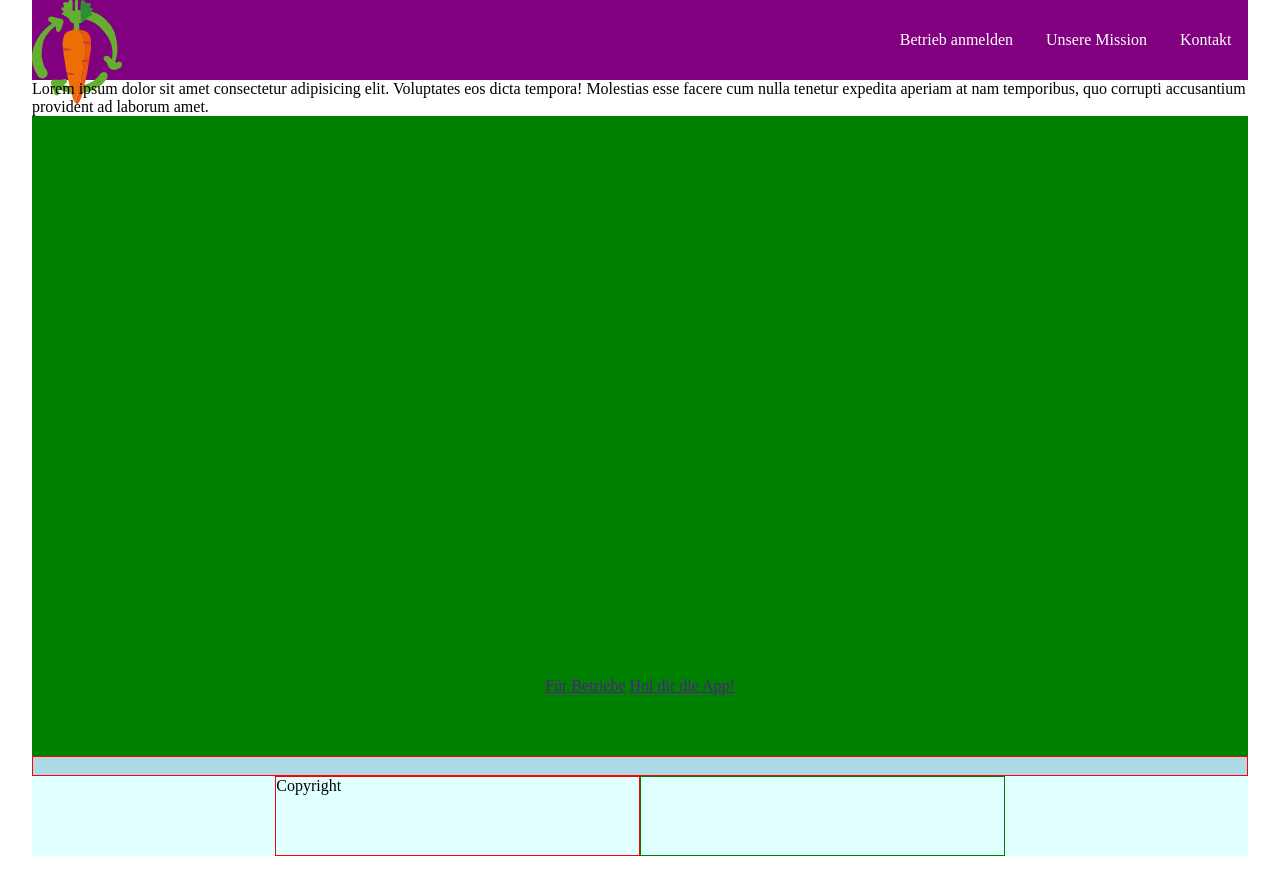
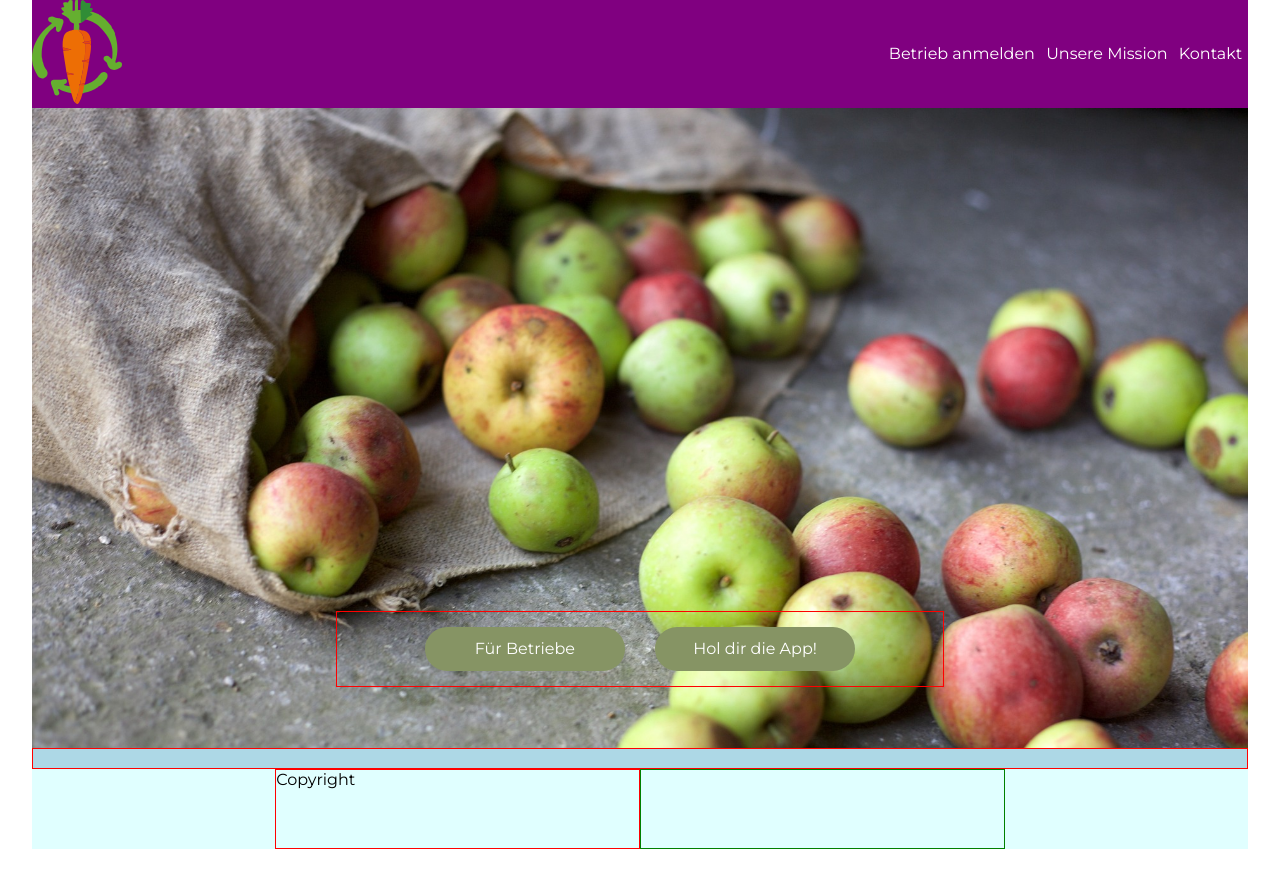
Before and after one commit to IU-Webprogrammierung/webprogrammierung-tmze-28, a plain HTML site: page index.html in a window 1280 px wide. Drawn offline with Linux system fonts and the light colour scheme.

Commit message:
Hero-Section fertig gestellt

```diff
--- a/css/style.css
+++ b/css/style.css
@@ -2,6 +2,7 @@
     box-sizing: border-box;
     margin: 0;
     padding: 0;
+    font-family: 'Montserrat', sans-serif;
 }
 
 body{
@@ -13,7 +14,7 @@ nav{
     background-color: purple;
     display: flex;
     justify-content: space-between;
-    height: 10vh;
+    height: auto;
 }
 #logo{
     width: 30%;
@@ -34,7 +35,9 @@ nav ul a{
 
 /*Header Part */
 header{
-    background-color: green;
+    background-image: url("../img/apple-hero.jpg");
+    background-repeat: no-repeat;
+    background-size: cover;
     height: 80vh;
     display: flex;
     flex-direction: column;
@@ -44,7 +47,33 @@ header{
 
 .buttons{
     margin-bottom: 5%;
+    border: 1px solid red;
+    width: 50%;
+    display: flex;
+    justify-content: center;
 }
+
+.btn{
+    background-color: #869464;
+    width: 200px;
+    height: 44px;
+    color: white;
+    padding: 2.5%;
+    margin: 2.5%;
+justify-content: center;
+    text-decoration: none;
+    display: flex;
+    align-items: center;
+    border-radius: 30px;
+}
+
+.btn:hover{
+    background-color: white;
+    color: #869464;
+}
+
+
+
 /*Main Part */
 main{
     border: 1px solid red;
--- a/index.html
+++ b/index.html
@@ -5,6 +5,9 @@
     <meta http-equiv="X-UA-Compatible" content="IE=edge">
     <meta name="viewport" content="width=device-width, initial-scale=1.0">
     <link rel="stylesheet" href="css/style.css">
+    <link rel="preconnect" href="https://fonts.googleapis.com">
+<link rel="preconnect" href="https://fonts.gstatic.com" crossorigin>
+<link href="https://fonts.googleapis.com/css2?family=Montserrat:wght@400;500;600;700&display=swap" rel="stylesheet">
     <title>ka-root Home</title>
 </head>
 <body>
@@ -17,7 +20,6 @@
         <li><a href="kontakt.html">Kontakt</a></li>
     </ul>
 </nav>
-Lorem ipsum dolor sit amet consectetur adipisicing elit. Voluptates eos dicta tempora! Molestias esse facere cum nulla tenetur expedita aperiam at nam temporibus, quo corrupti accusantium provident ad laborum amet.
 
     <header>
         <div class="buttons">
```
Also changed, not shown: img/apple-hero.jpg (added), 1 other file.
